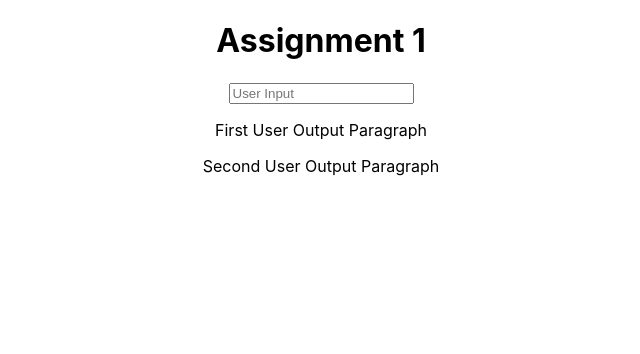
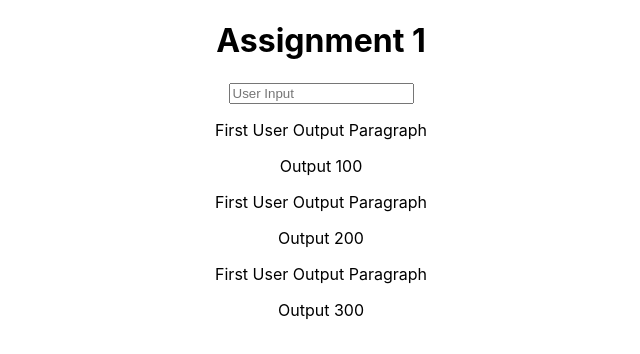
Before and after one commit to Board-Ape/rcp-a1, a React (Create React App) app: page / in a window 1280 px wide. Shown: the top 354 px of the page, without its empty margins (319-959 px from the left). Built offline with nearby package versions, Linux system fonts and the light colour scheme.

Commit message:
Passing Props

```diff
--- a/src/App.js
+++ b/src/App.js
@@ -9,7 +9,9 @@ class App extends Component {
       <div className="App">
         <h1>Assignment 1</h1>
         <UserInput />
-        <UserOutput />
+        <UserOutput content="Output 100" />
+        <UserOutput content="Output 200" />
+        <UserOutput content="Output 300" />
       </div>
     );
   }
--- a/src/UserOutput/UserOutput.js
+++ b/src/UserOutput/UserOutput.js
@@ -1,10 +1,10 @@
 import React from 'react';
 
-const userOutput = () => {
+const userOutput = (props) => {
     return (
         <div>
             <p>First User Output Paragraph</p>
-            <p>Second User Output Paragraph</p>
+            <p>{props.content}</p>
         </div>
     )
 }
```
